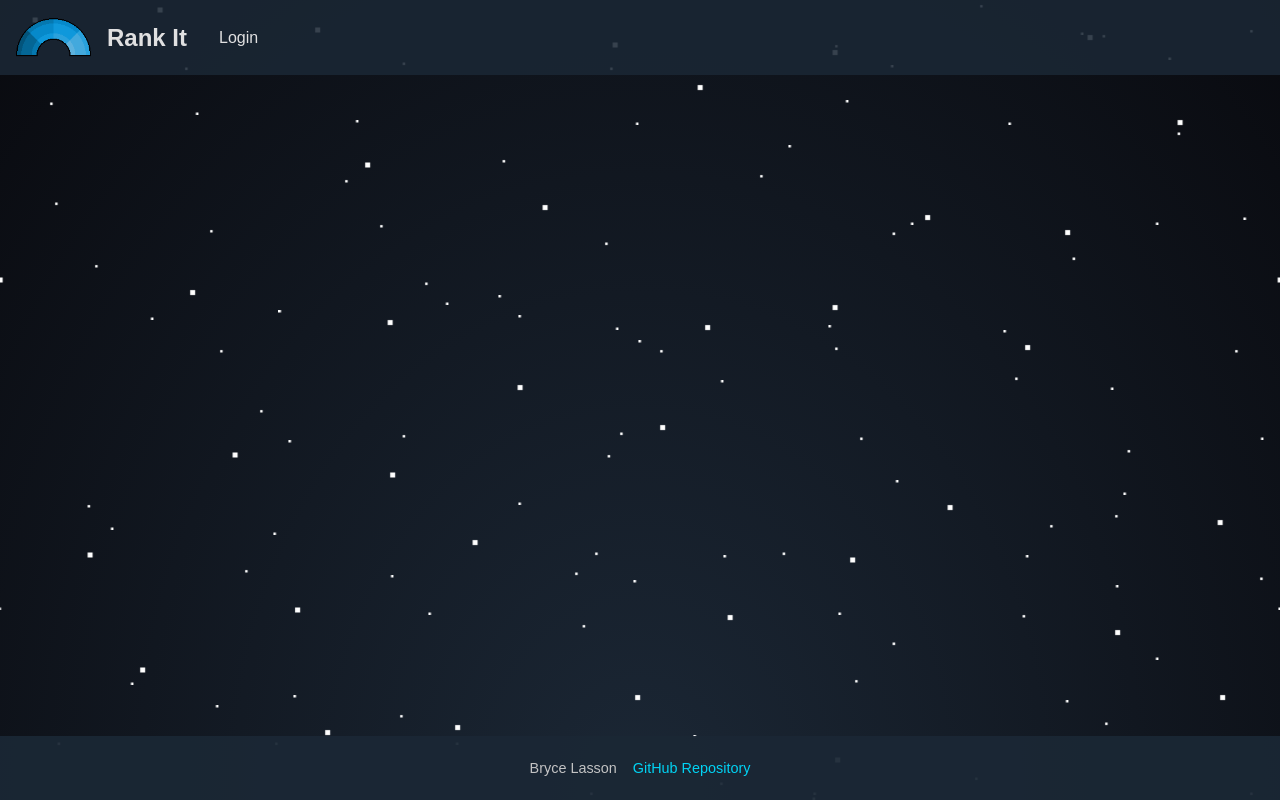
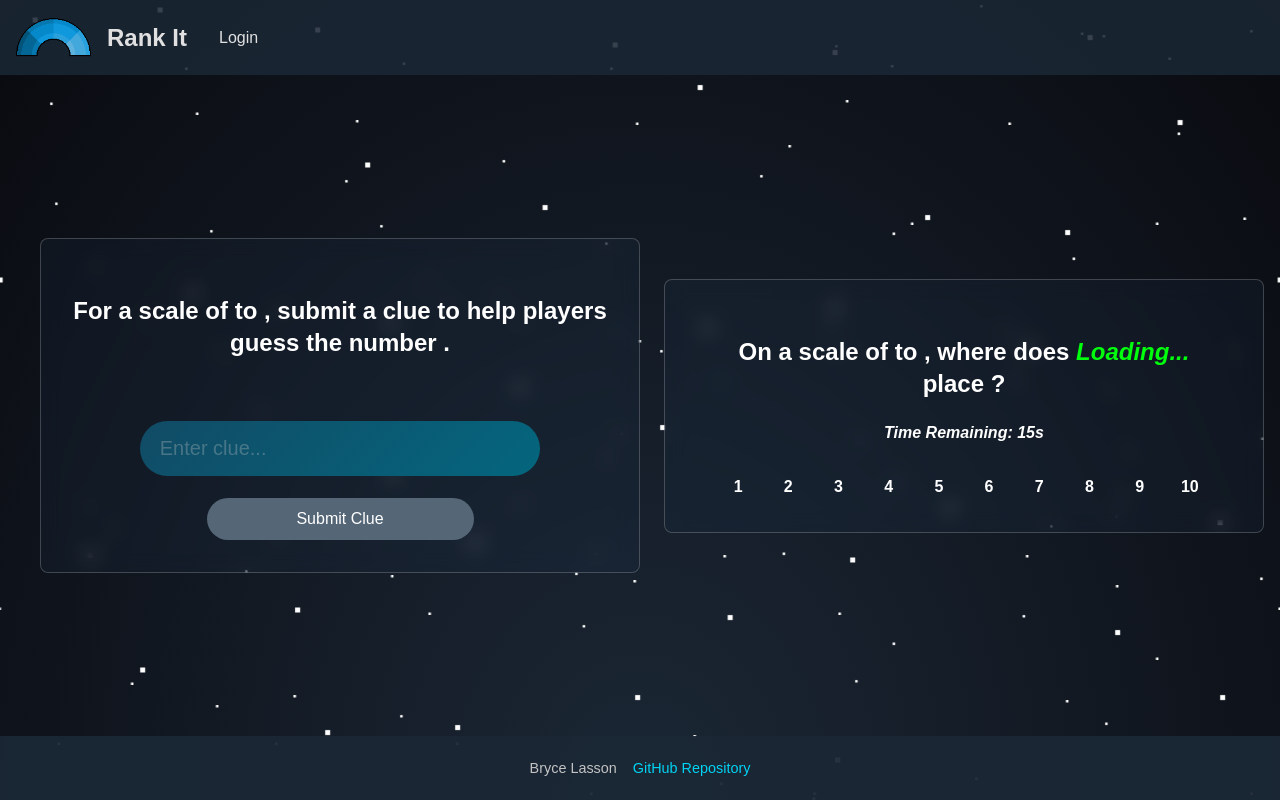
Before and after one commit to bolasson/startup, a React (Vite) app: page /play in a window 1280 px wide. Built offline with nearby package versions, Linux system fonts and the light colour scheme.

Commit message:
Updated clue and vote submission to use a singular game update, making it easier to use WebSocket

```diff
--- a/src/play/play.jsx
+++ b/src/play/play.jsx
@@ -6,23 +6,20 @@ import PlayerVotes from "./playerVotes.jsx";
 import useTimer from "../customHooks/useTimer.jsx";
 import "../styles.css";
 import Results from "./results.jsx";
+import SubmitClue from "./submitClue.jsx";
 
 export default function Play() {
     const { value: sliderValue, handleChange } = useSlider(5);
     const { activeGame, activeUser, setGame } = useGame();
     const { time, startTimer, pauseTimer, resetTimer } = useTimer(15);
     const [clueInput, setClueInput] = useState("");
+    const clueGiver = activeGame?.players[activeGame?.currentItIndex]?.username || { name: "Loading...", username: "Loading..." };
+    const activeUserIsClueGiver = activeUser?.username == clueGiver.username;
 
-    const isIt = activeUser && activeGame?.players[activeGame.currentItIndex].username === activeUser.username;
-
-    const itPlayer = activeGame?.players[activeGame.currentItIndex] ?
-        activeGame.players[activeGame.currentItIndex] :
-        null;
-
-    const itPlayerName = itPlayer?.name || "Loading...";
-
-    // Replace me when you implement websocket!! :) - Bryce
-    async function updateGame() {
+    // Replace me when you implement websocket!! :) -
+    async function getGameUpdates() {
+        if (!activeGame) return;
+        try {
             const res = await fetch(`/api/game?gameID=${activeGame.gameID}`, {
                 method: 'GET',
                 headers: { 'Content-Type': 'application/json' },
@@ -31,39 +28,44 @@ export default function Play() {
             if (res.ok) {
                 setGame(updatedGame);
             } else {
-            console.log(updatedGame.msg);
+                console.error(updatedGame.msg);
             }
-        if (updatedGame?.state === 'waiting') {
-            resetTimer();
-        } else if (updatedGame?.state === 'voting') {
-            startTimer();
+        } catch (error) {
+            console.error("Failed to update game", error);
         }
     }
 
-    async function submitVote() {
-        const voteValue = parseInt(sliderValue, 10);
-        const game = await fetch('/api/play/vote', {
+    async function updateGame(game) {
+        const res = await fetch(`/api/game?gameID=${game.gameID}`, {
             method: 'PUT',
+            body: JSON.stringify({ game: game }),
             headers: { 'Content-Type': 'application/json' },
-            body: JSON.stringify({ gameID: activeGame.gameID, vote: voteValue }),
         });
-        const gameData = await game.json();
-        if (!game.ok) {
-            console.log(gameData.msg);
+        const updatedGame = await res.json();
+        if (res.ok) {
+            setGame(updatedGame);
+        } else {
+            console.error(updatedGame.msg);
         }
     }
 
-    async function submitClue() {
-        const game = await fetch('/api/play/clue', {
-            method: 'PUT',
-            headers: { 'Content-Type': 'application/json' },
-            body: JSON.stringify({ gameID: activeGame.gameID, clue: clueInput.trim() }),
-        });
-        const gameData = await game.json();
-        if (!game.ok) {
-            console.log(gameData.msg);
-        }
-    }
+    // async function updateGame() {
+    //     const res = await fetch(`/api/game?gameID=${activeGame.gameID}`, {
+    //         method: 'GET',
+    //         headers: { 'Content-Type': 'application/json' },
+    //     });
+    //     const updatedGame = await res.json();
+    //     if (res.ok) {
+    //         setGame(updatedGame);
+    //     } else {
+    //         console.log(updatedGame.msg);
+    //     }
+    //     if (updatedGame?.state === 'waiting') {
+    //         resetTimer();
+    //     } else if (updatedGame?.state === 'voting') {
+    //         startTimer();
+    //     }
+    // }
 
     async function endRound() {
         const game = await fetch('/api/game/end-round', {
@@ -79,9 +81,7 @@ export default function Play() {
 
     useEffect(() => {
         if (activeGame) {
-            const interval = setInterval(() => {
-                updateGame();
-            }, 1000);
+            const interval = setInterval(getGameUpdates(), 1000);
             return () => clearInterval(interval);
         }
     }, [activeGame]);
@@ -103,13 +103,18 @@ export default function Play() {
     const handleVoteSubmit = (e) => {
         e.preventDefault();
         if (!activeGame || !activeUser) return;
-        submitVote();
+        const game = { ...activeGame };
+        game.players.findIndex(player => player.username === activeUser.username).activeVote = sliderValue;
+        updateGame(game);
     };
 
     const handleClueSubmit = (e) => {
         e.preventDefault();
-        if (!activeGame || !activeUser || !clueInput.trim()) return;
-        submitClue();
+        if (!clueInput.trim()) return;
+        const game = { ...activeGame };
+        game.clue = clueInput.trim();
+        game.state = "voting";
+        updateGame(game);
         setClueInput("");
     };
 
@@ -126,62 +131,39 @@ export default function Play() {
         <main className="play">
             {activeGame?.state === "results" && <div className="round-results">
                 <Results resultsProps={resultsProps} />
-                <Leaderboard game={activeGame}/>
+                <Leaderboard game={activeGame} />
             </div>}
-            {/* <div className="play-area">
-                <section className="play-section">
-                    {activeGame && activeGame.clue && (
-                        <h2 style={{ textAlign: 'center', lineHeight: '2rem' }}>
-                            On a scale of <strong>{activeGame.lowerScale}</strong> to <strong>{activeGame.upperScale}</strong>, where does <i>{itPlayerName}</i> place <strong>{activeGame.clue}</strong>?
-                        </h2>)}
-                    {activeGame && !activeGame.clue && (
-                        <>
-                            {isIt ? (
-                                <form className="transparent-form" onSubmit={handleClueSubmit} style={{ textAlign: 'center' }}>
-                                    <h2 style={{ textAlign: 'center', lineHeight: '2rem' }}>
-                                        For a scale of <strong>{activeGame.lowerScale}</strong> to <strong>{activeGame.upperScale}</strong>, submit a clue to help players guess the number <strong>{activeGame.clueTarget}</strong>.
+            {activeGame?.state === "waiting" || true  && <div className="play-area">
+                {!activeUserIsClueGiver ?
+                    <SubmitClue clueInput={clueInput} handleClueSubmit={handleClueSubmit} setClueInput={setClueInput} activeGame={activeGame} /> :
+                    <section>
+                        <h2 className="play-header">
+                            On a scale of <strong>{activeGame?.lowerScale}</strong> to <strong>{activeGame?.upperScale}</strong>, where does <i>{clueGiver.name}</i> place <strong>{activeGame?.clue}</strong>?
                         </h2>
-                                    <br />
-                                    <input
-                                        type="text"
-                                        placeholder="Enter your clue..."
-                                        value={clueInput}
-                                        onChange={(e) => setClueInput(e.target.value)}
-                                    />
-                                    <br />
-                                    <button type="submit">Submit Clue</button>
-                                </form>
-                            ) : (
                         <p style={{ textAlign: 'center' }}>
-                                    Waiting for clue from {activeGame.players[activeGame.currentItIndex].name}
+                            Waiting for a clue from {clueGiver.name}
                         </p>
-                            )}
-                        </>
-                    )}
-                    {activeGame && activeGame.clue && (
-                        <>
+                    </section>
+                }
+            </div>}
+            {activeGame?.state === "voting" || true && <section>
+                <h2 className="play-header">
+                    On a scale of <strong>{activeGame?.lowerScale}</strong> to <strong>{activeGame?.upperScale}</strong>, where does <i>{clueGiver.name}</i> place <strong>{activeGame?.clue}</strong>?
+                </h2>
                 <h4 className="countdown" style={{ marginBottom: '2rem' }}>Time Remaining: {time}s</h4>
-                            <PlayerVotes players={activeGame?.players.filter(player => player.username !== activeGame.players[activeGame.currentItIndex].username) || []} />
-                            {!isIt && <><h2>Slider Value: {sliderValue}</h2>
-                                <div style={{ display: 'flex', width: '100%', alignItems: 'center', marginBottom: '2rem' }}>
-                                    <span style={{ marginRight: '10px' }}><strong>{activeGame.lowerScale}</strong></span>
-                                    <input
-                                        type="range"
-                                        min="1"
-                                        max="10"
-                                        value={sliderValue}
-                                        onChange={handleChange}
-                                        style={{ flex: 1 }}
-                                    />
-                                    <span style={{ marginLeft: '10px' }}><strong>{activeGame.upperScale}</strong></span>
+                <PlayerVotes players={activeGame?.players.filter(player => player.username !== clueGiver.username) || []} />
+                {activeUserIsClueGiver && <>
+                    <div style={{ display: 'flex', width: '100%', alignItems: 'center', marginBlock: '1rem' }}>
+                        <span style={{ marginRight: '10px' }}><strong>{activeGame?.lowerScale}</strong></span>
+                        <input type="range" min="1" max="10" value={sliderValue} onChange={handleChange} style={{ flex: 1 }} />
+                        <span style={{ marginLeft: '10px' }}><strong>{activeGame?.upperScale}</strong></span>
                     </div>
-                                <form id="voteForm" onSubmit={handleVoteSubmit}>
-                                    <input type="hidden" id="sliderValue" name="voteValue" value={sliderValue} />
-                                    <button className="submit-vote" type="submit">Submit Vote</button>
-                                </form></>}
-                        </>)}
-                </section>
-            </div> */}
+                    <div style={{ textAlign: 'center' }}>
+                        <input type="hidden" value={sliderValue} />
+                        <button className="submit-vote" onClick={handleVoteSubmit}>Submit Vote</button>
+                    </div>
+                </>}
+            </section>}
         </main>
     );
 }
--- /dev/null
+++ b/src/play/submitClue.jsx
@@ -0,0 +1,21 @@
+import React from "react";
+import "../styles.css";
+
+export default function SubmitClue({ clueInput, setClueInput, handleClueSubmit, activeGame }) {
+    return (
+        <section className="transparent-form">
+            <h2 className="play-header">
+                For a scale of <strong>{activeGame?.lowerScale}</strong> to <strong>{activeGame?.upperScale}</strong>, submit a clue to help players guess the number <strong>{activeGame?.clueTarget}</strong>.
+            </h2>
+            <br />
+            <input
+                type="text"
+                placeholder="Enter clue..."
+                value={clueInput}
+                onChange={(e) => setClueInput(e.target.value)}
+            />
+            <br />
+            <button onClick={handleClueSubmit}>Submit Clue</button>
+        </section>
+    )
+}
--- a/src/styles.css
+++ b/src/styles.css
@@ -252,6 +252,17 @@ h2 {
 
 h2 {
     margin-bottom: 1.5rem;
+}
+
+h4.countdown {
+    text-align: center;
+    margin-bottom: 2rem;
+    font-style: italic;
+}
+
+h2.play-header {
+    text-align: center;
+    line-height: 2rem;
 }
 
 .transparent-form p {
@@ -661,7 +672,12 @@ table.slider td.partial {
     }
 
     h2 {
-        font-size: 0.9rem;
+        font-size: 1rem;
+        text-align: center;
+    }
+
+    h4.countdown {
+        font-size: 0.5rem;
         text-align: center;
     }
 
```
Also changed, not shown: 1 other file (tests, documents, lock files or other folders). Lines whose indentation alone changed are shown as unchanged.
